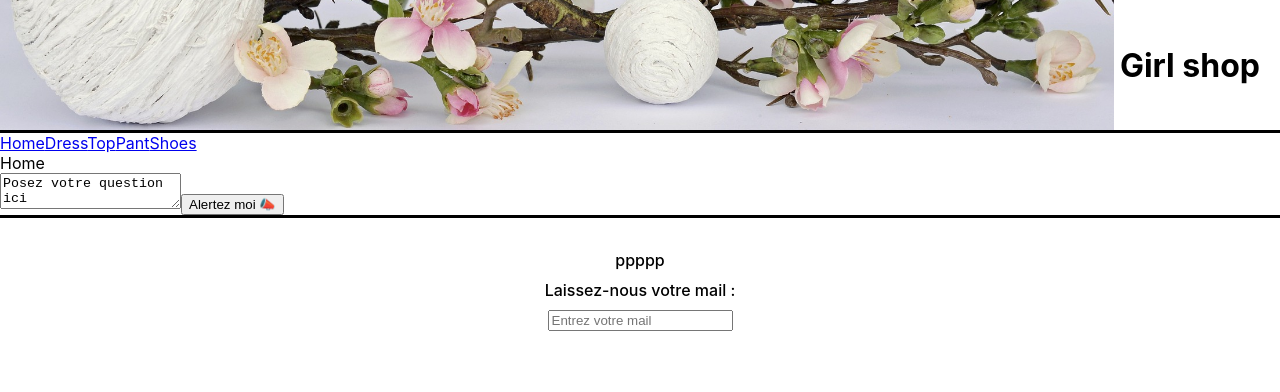
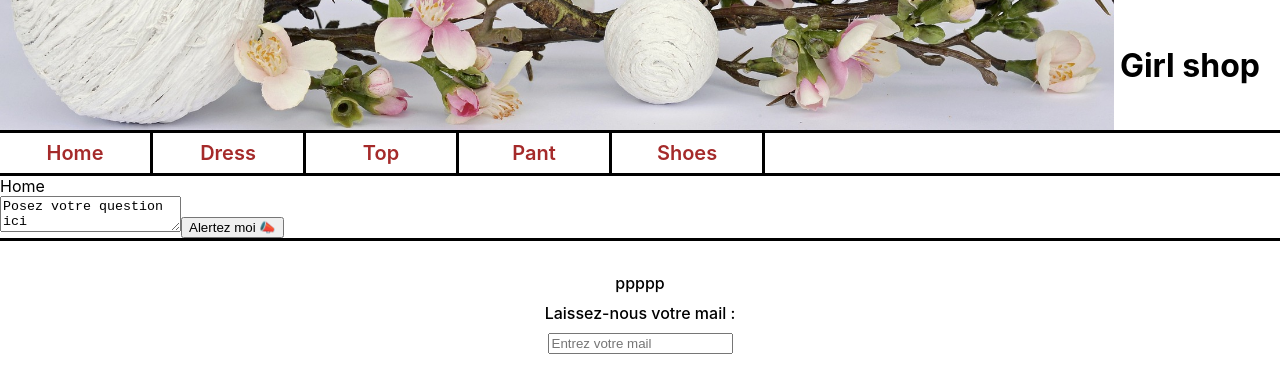
Before and after one commit to neverswood/GirlShop, a React (Create React App) app: page / in a window 1280 px wide. Shown: the top 392 px of the page. Built offline with nearby package versions, Linux system fonts and the light colour scheme.

Commit message:
Change the nav

```diff
--- a/src/components/nav.js
+++ b/src/components/nav.js
@@ -1,10 +1,11 @@
 import React from 'react';
 import { NavLink } from 'react-router-dom';
+import '../styles/Nav.css';
 
 export default function Nav() {
   return (
     <>
-      <nav>
+      <nav className="nav">
         <NavLink to="/">Home</NavLink>
         <NavLink to="/dress">Dress</NavLink>
         <NavLink tp="/top">Top</NavLink>
--- /dev/null
+++ b/src/styles/Nav.css
@@ -0,0 +1,19 @@
+.nav {
+  display: flex;
+  border-bottom: 3px solid black;
+}
+
+.nav a {
+  display: flex;
+  justify-content: center;
+  align-items: center;
+  text-decoration: none;
+  border-right: 3px solid black;
+  /* border-left: 2px solid black; */
+  font-size: 20px;
+  font-weight: 600;
+  /* padding: 10px 10px; */
+  width: 150px;
+  height: 40px;
+  color: brown;
+}
```
